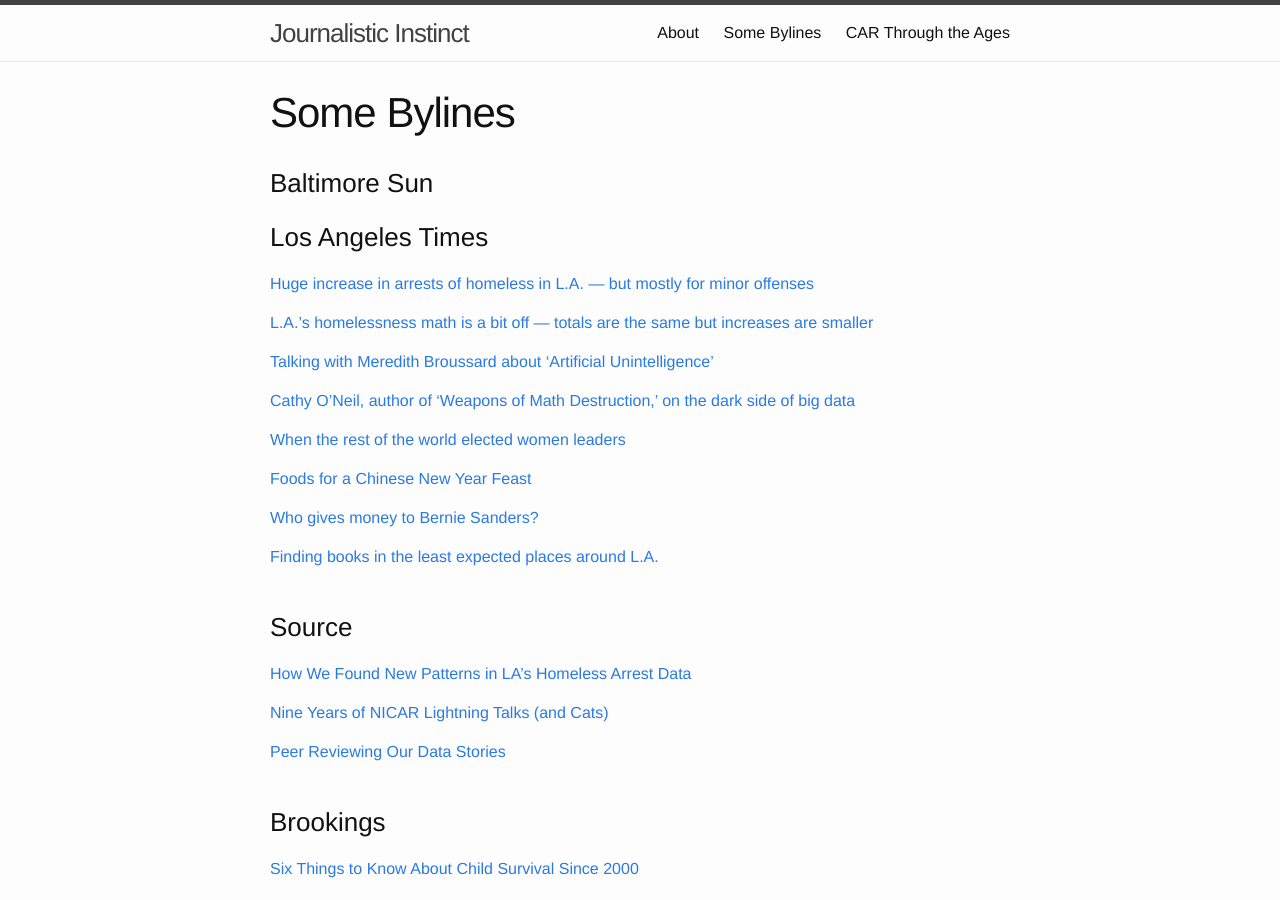
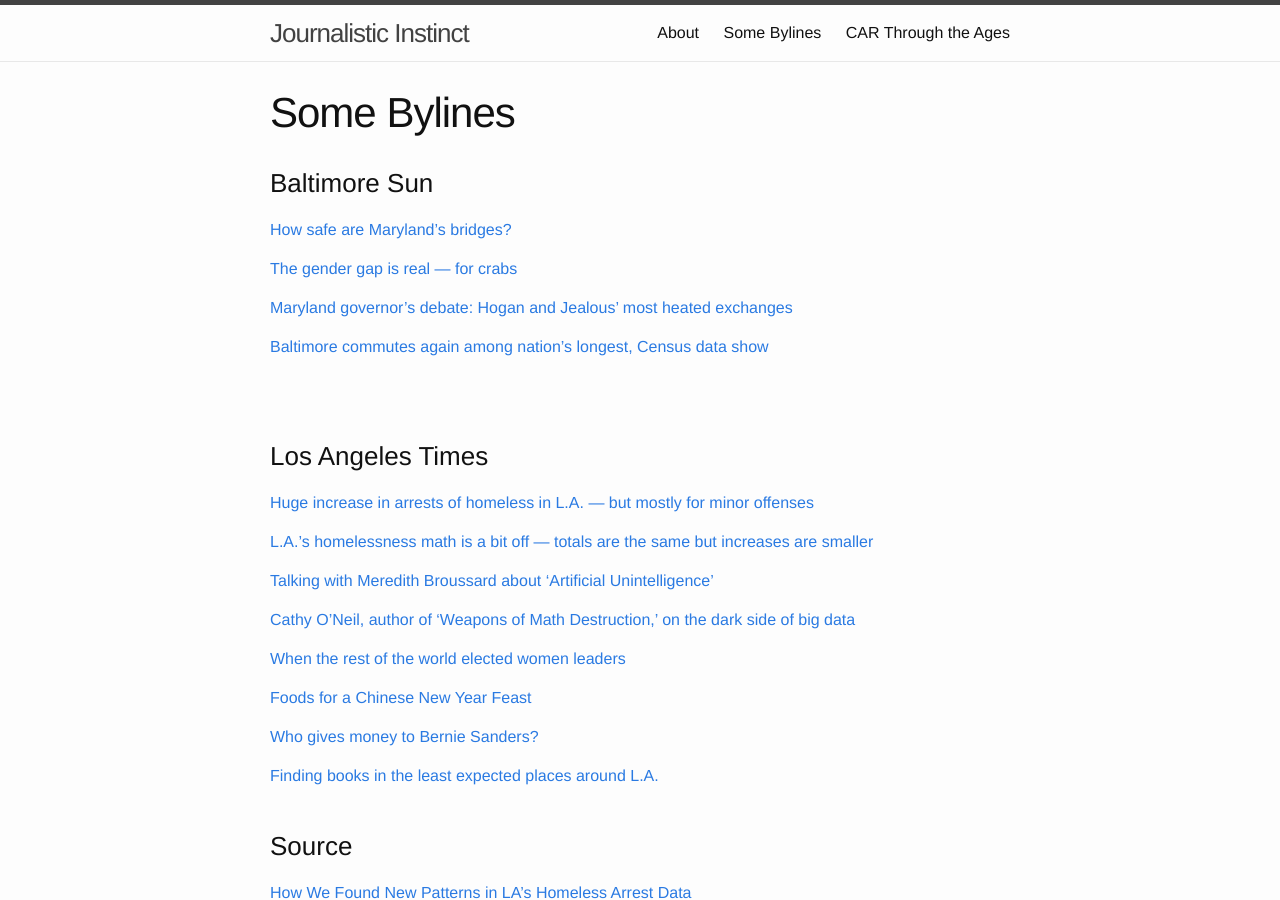
Before and after one commit to underthecurve/underthecurve.github.io, a Jekyll site: the page built from bylines.md, in a window 1280 px wide and 900 px high. Built offline with Jekyll 4.4.1, drawn with Linux system fonts in a browser that asks for light colours.

Commit message:
update Sun stuff

```diff
--- a/bylines.md
+++ b/bylines.md
@@ -5,7 +5,16 @@
 ---
 
 ### Baltimore Sun
+[How safe are Maryland's bridges?](http://www.baltimoresun.com/news/maryland/bs-md-bridge-collapse-maryland-20180815-story.html)
 
+[The gender gap is real — for crabs](http://www.baltimoresun.com/news/opinion/oped/bs-md-female-crab-20180829-story.html)
+
+[Maryland governor's debate: Hogan and Jealous' most heated exchanges](http://www.baltimoresun.com/news/maryland/politics/bs-md-debate-timeline-20180925-story.html)
+
+[Baltimore commutes again among nation's longest, Census data show](http://www.baltimoresun.com/news/maryland/bs-md-baltimore-commute-20180913-story.html)
+
+<br>
+<br>
 
 ### Los Angeles Times
 
```
Also changed, not shown: about.md (+4 -0 lines).
